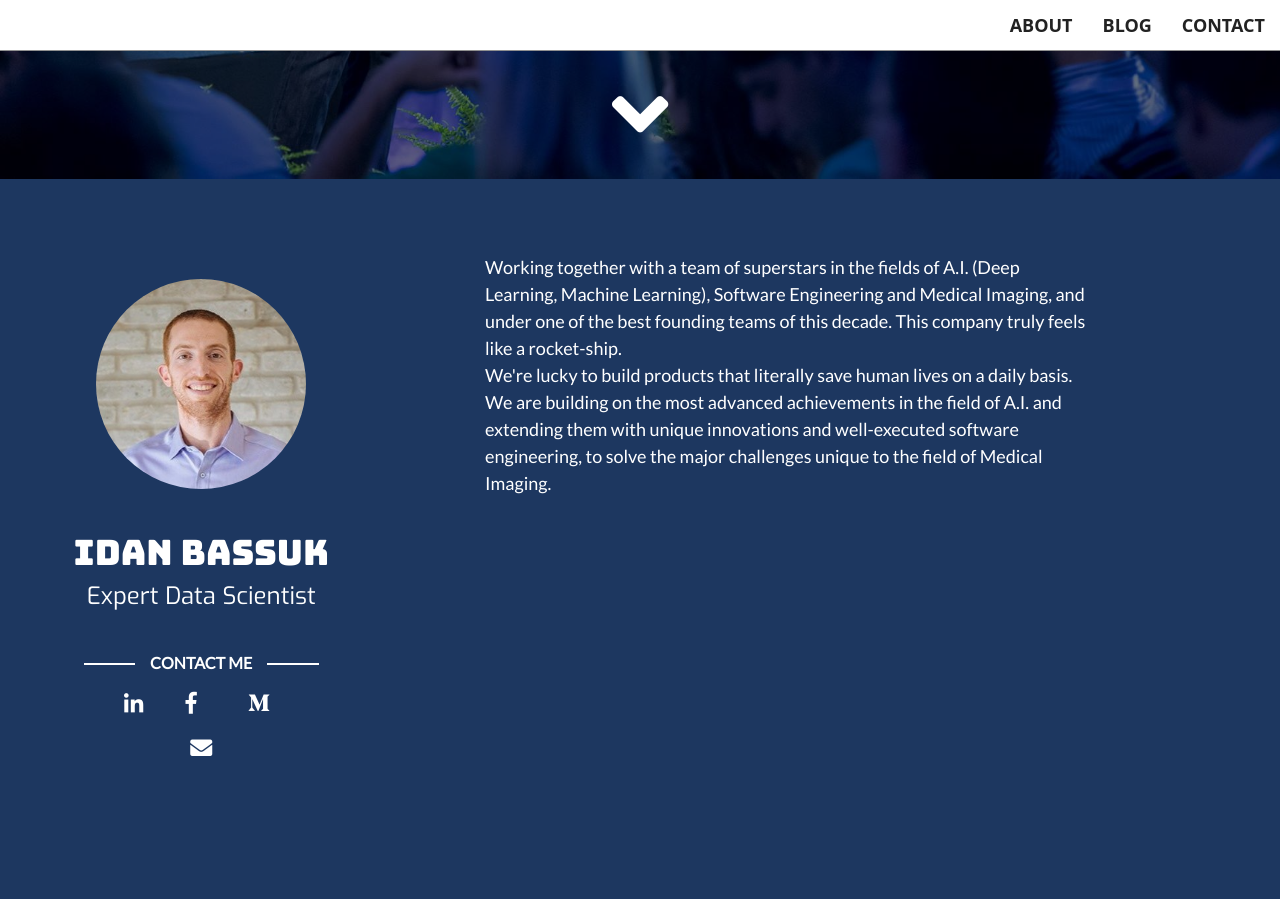
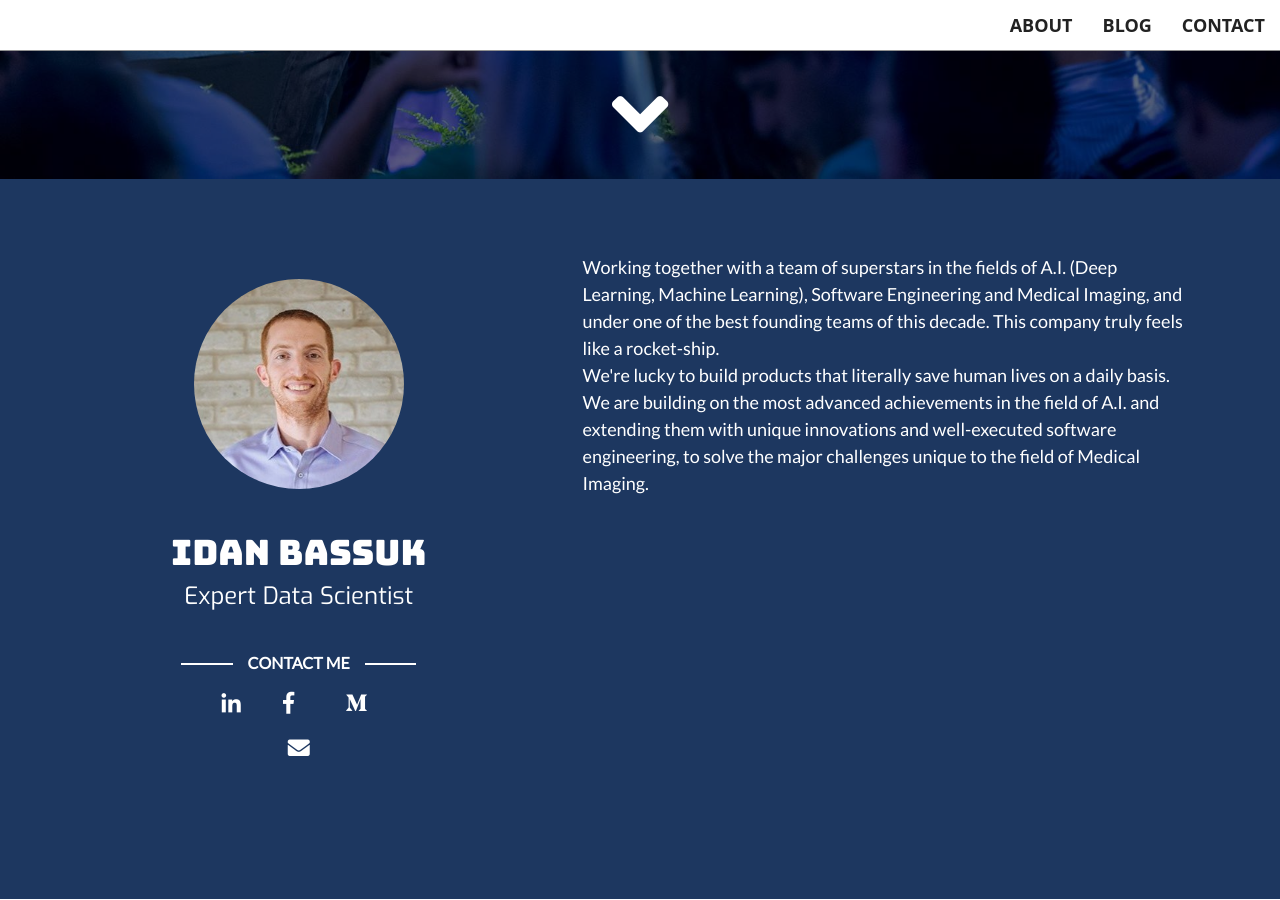
Before and after one commit to idan-bassuk/idan-bassuk.github.io, a Jekyll site: the page built from index.html, in a window 1280 px wide and 900 px high, scrolled down 721 px. Built offline with Jekyll 4.4.1, drawn with Linux system fonts in a browser that asks for light colours.

Commit message:
Update about.html

```diff
--- a/_includes/about.html
+++ b/_includes/about.html
@@ -1,7 +1,7 @@
 <section id="about">
     <div class="container">
         <div class="row">
-	    <div class="col-lg-3  text-center">
+	    <div class="col-lg-3 col-lg-offset-1 text-center">
                 <div class="service-box team">
                     <img id="profile-photo" src="img/idan.jpeg" class="img-responsive img-circle" alt="">
                     <h1>{{ site.owner }}</h1>
@@ -12,7 +12,7 @@
                 </div>
             </div>
 
-            <div class="col-lg-7 col-lg-offset-1 col-md-10 col-md-offset-1">
+            <div class="col-lg-7 col-md-10 col-md-offset-1">
 		    <p id="about-txt">Working together with a team of superstars in the fields of A.I.
 			    (Deep Learning, Machine Learning), Software Engineering and Medical Imaging,
 			    and under one of the best founding teams of this decade. This company truly feels
```
